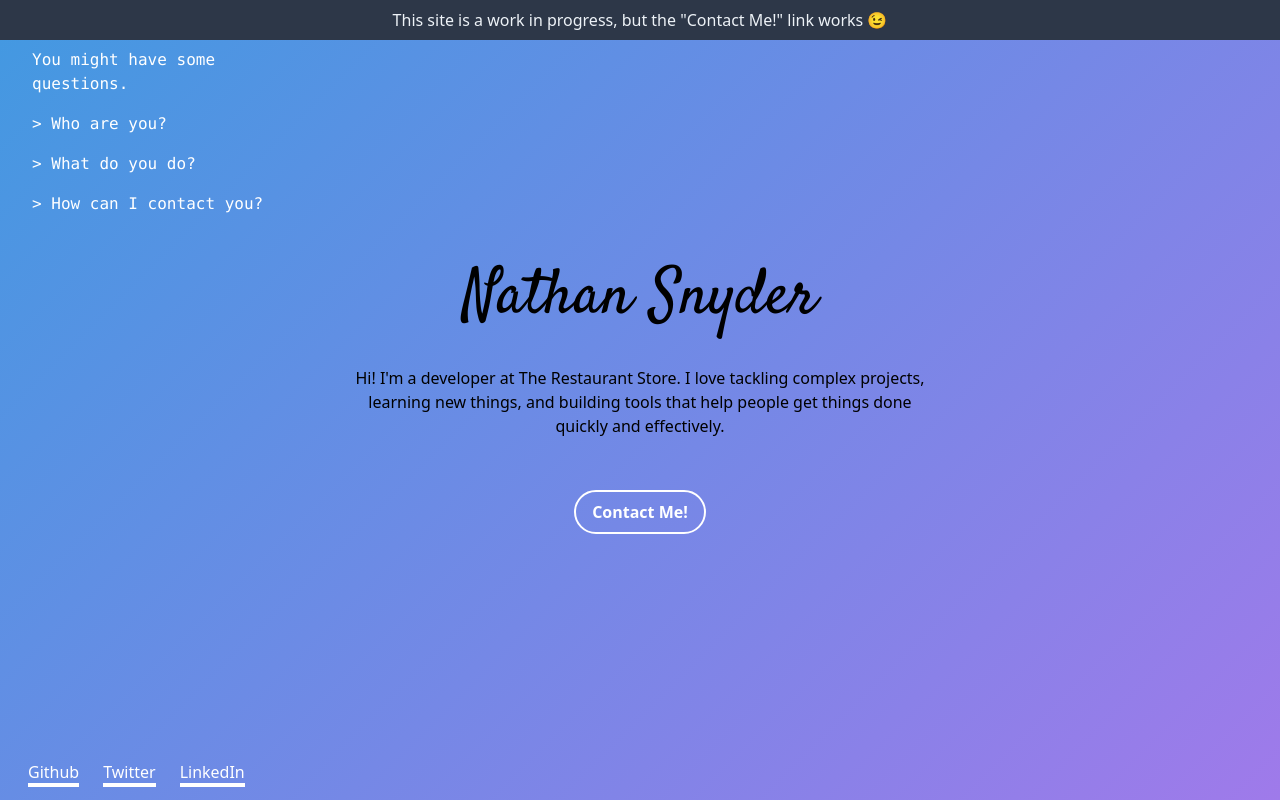
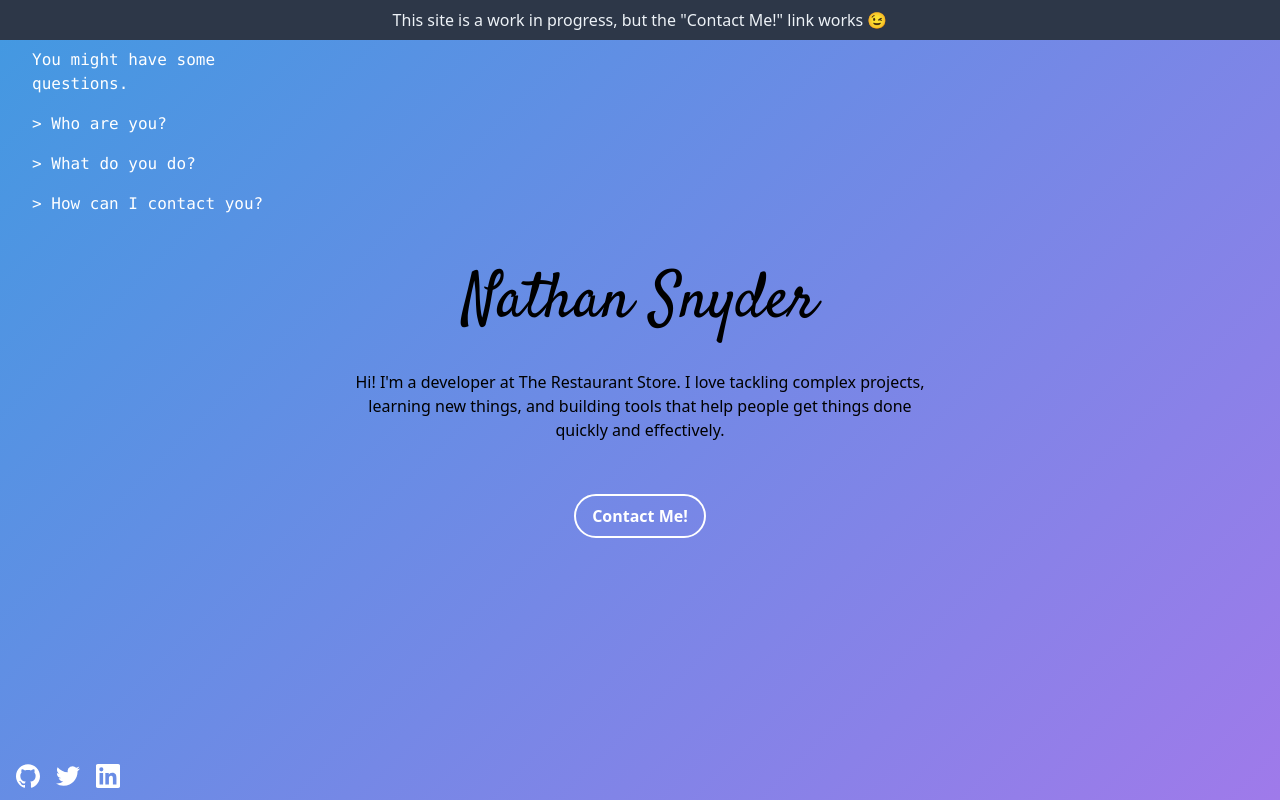
Before and after one commit to nsnyder/nsnyder.github.com, a Vue app: page / in a window 1280 px wide. Built offline with nearby package versions, Linux system fonts and the light colour scheme.

Commit message:
Add social media icons for links

```diff
--- a/src/components/Header.vue
+++ b/src/components/Header.vue
@@ -16,41 +16,47 @@
         Contact Me!
       </a>
     </div>
-    <div class="p-4 text-white text-left w-full ">
+    <div class="p-2 text-white text-left w-full flex">
       <a v-for="(link, index) in socialLinks"
          :key="index"
          v-bind="link.attrs || {}"
-         class="px-1 py-2 mx-2"
+         class="p-1 mx-1"
       >
-        <span class="border-b-4 border-white">{{ link.title }}</span>
+        <SvgIcon class="text-white w-6 h-6" :name="link.icon" />
       </a>
     </div>
   </div>
 </template>
 
 <script>
+  import SvgIcon from './partials/SvgIcon.vue';
+
   export default {
     name: 'Header',
+
+    components: {
+      SvgIcon
+    },
 
     data() {
       return {
         socialLinks: [
           {
-            title: 'Github',
+            icon: 'Github',
             attrs: {
               href: 'https://github.com/nsnyder',
               title: 'My Github profile'
             }
           },
           {
-            title: 'Twitter',
+            icon: 'Twitter',
             attrs: {
               href: 'https://twitter.com/NathanFromPA',
               title: 'My Twitter timeline'
             }
           },
           {
-            title: 'LinkedIn',
+            icon: 'LinkedIn',
             attrs: {
               href: 'https://www.linkedin.com/in/nasnyder/',
               title: 'My LinkedIn profile'
--- /dev/null
+++ b/src/components/partials/SvgIcon.vue
@@ -0,0 +1,48 @@
+<template>
+  <svg v-bind="$attrs" class="fill-current" :viewBox="iconData.viewBox" v-html="iconHtml" xmlns="http://www.w3.org/2000/svg"></svg>
+</template>
+
+<script>
+  export default {
+    name: 'SvgIcon',
+
+    props: {
+      name: {
+        required: true,
+        type: String
+      }
+    },
+
+    computed: {
+      iconData: function() {
+        const icons = {
+          github: {
+            contents: '<path d="M12 .297c-6.63 0-12 5.373-12 12 0 5.303 3.438 9.8 8.205 11.385.6.113.82-.258.82-.577 0-.285-.01-1.04-.015-2.04-3.338.724-4.042-1.61-4.042-1.61C4.422 18.07 3.633 17.7 3.633 17.7c-1.087-.744.084-.729.084-.729 1.205.084 1.838 1.236 1.838 1.236 1.07 1.835 2.809 1.305 3.495.998.108-.776.417-1.305.76-1.605-2.665-.3-5.466-1.332-5.466-5.93 0-1.31.465-2.38 1.235-3.22-.135-.303-.54-1.523.105-3.176 0 0 1.005-.322 3.3 1.23.96-.267 1.98-.399 3-.405 1.02.006 2.04.138 3 .405 2.28-1.552 3.285-1.23 3.285-1.23.645 1.653.24 2.873.12 3.176.765.84 1.23 1.91 1.23 3.22 0 4.61-2.805 5.625-5.475 5.92.42.36.81 1.096.81 2.22 0 1.606-.015 2.896-.015 3.286 0 .315.21.69.825.57C20.565 22.092 24 17.592 24 12.297c0-6.627-5.373-12-12-12"/>',
+            title: 'Github icon',
+            viewBox: '0 0 24 24'
+          },
+          linkedin: {
+            contents: '<path d="M20.447 20.452h-3.554v-5.569c0-1.328-.027-3.037-1.852-3.037-1.853 0-2.136 1.445-2.136 2.939v5.667H9.351V9h3.414v1.561h.046c.477-.9 1.637-1.85 3.37-1.85 3.601 0 4.267 2.37 4.267 5.455v6.286zM5.337 7.433a2.062 2.062 0 01-2.063-2.065 2.064 2.064 0 112.063 2.065zm1.782 13.019H3.555V9h3.564v11.452zM22.225 0H1.771C.792 0 0 .774 0 1.729v20.542C0 23.227.792 24 1.771 24h20.451C23.2 24 24 23.227 24 22.271V1.729C24 .774 23.2 0 22.222 0h.003z"/>',
+            title: 'LinkedIn icon',
+            viewBox: '0 0 24 24'
+          },
+          twitter: {
+            contents: '<path d="M23.954 4.569a10 10 0 01-2.825.775 4.958 4.958 0 002.163-2.723c-.951.555-2.005.959-3.127 1.184a4.92 4.92 0 00-8.384 4.482C7.691 8.094 4.066 6.13 1.64 3.161a4.822 4.822 0 00-.666 2.475c0 1.71.87 3.213 2.188 4.096a4.904 4.904 0 01-2.228-.616v.061a4.923 4.923 0 003.946 4.827 4.996 4.996 0 01-2.212.085 4.937 4.937 0 004.604 3.417 9.868 9.868 0 01-6.102 2.105c-.39 0-.779-.023-1.17-.067a13.995 13.995 0 007.557 2.209c9.054 0 13.999-7.496 13.999-13.986 0-.209 0-.42-.015-.63a9.936 9.936 0 002.46-2.548l-.047-.02z"/></svg>',
+            title: 'Twitter icon',
+            viewBox: '0 0 24 24'
+          }
+        };
+
+        let normalizedName = this.name.toLocaleLowerCase();
+        if (normalizedName in icons) {
+          return icons[normalizedName];
+        }
+
+        throw "Invalid icon specified.";
+      },
+      iconHtml: function() {
+        return `<title>${this.iconData.title || ''}</title>${this.iconData.contents}`;
+      }
+    }
+  }
+</script>
```
Also changed, not shown: 1 other file (tests, documents, lock files or other folders).
